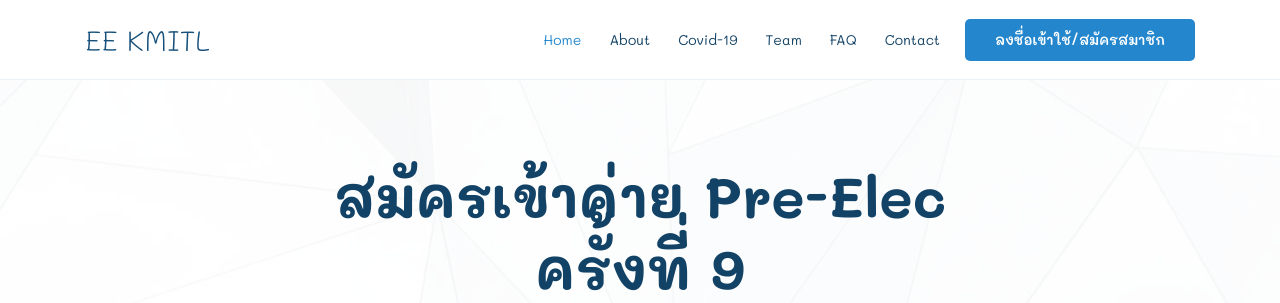
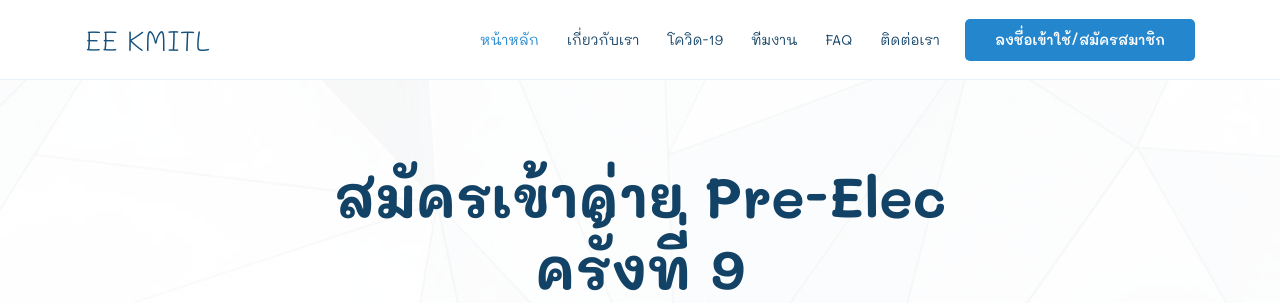
Before and after one commit to KMITL-PreElec9/Website, a Django app: template EEWeb/templates/index.html in a window 1280 px wide. Shown: the top 303 px of the page. Run offline with Django 3.2, Linux system fonts and the light colour scheme; the template is opened without the code that fills it: most values are stand-ins (such as "Sample title", 1, 10 or a date in 2020); some libraries are stand-ins or nearby versions.

Commit message:
Homepage Update

```diff
--- a/EEWeb/site_auth/urls.py
+++ b/EEWeb/site_auth/urls.py
@@ -1,11 +1,9 @@
 from django.urls import path, include
-from django.utils.translation import templatize
-from .views import RegisterView
-from django.views.generic import TemplateView
+from django.views.generic.base import RedirectView
+
 
 urlpatterns = [
-    path('register/', RegisterView.as_view()),
-    path('base/',TemplateView.as_view(template_name='account/base.html')),
+    #path('base/',TemplateView.as_view(template_name='account/base.html')),
     path('', include('allauth.urls')),
-
+    path('profile/', RedirectView.as_view(pattern_name ='home')),
 ]
--- a/EEWeb/static/assets/js/main.js
+++ b/EEWeb/static/assets/js/main.js
@@ -4,6 +4,7 @@
 * Author: BootstrapMade.com
 * License: https://bootstrapmade.com/license/
 */
+
 !(function($) {
   "use strict";
 
--- /dev/null
+++ b/EEWeb/templates/base.html
@@ -0,0 +1,124 @@
+{% load static%}
+<!DOCTYPE html>
+<html lang="en">
+
+<head>
+  <meta charset="utf-8">
+  <meta content="width=device-width, initial-scale=1.0" name="viewport">
+
+  <title>{{title_name}}</title>
+  <meta content="" name="description">
+  <meta content="" name="keywords">
+
+  <!-- Favicons -->
+  <link href="{%static 'assets/img/favicon.png' %}" rel="icon">
+  <link href='{%static "assets/img/apple-touch-icon.png"%}' rel="apple-touch-icon">
+
+  <!-- Google Fonts -->
+  <link rel="preconnect" href="https://fonts.gstatic.com">
+  <link href="https://fonts.googleapis.com/css2?family=Mali:ital,wght@0,300;0,400;0,500;0,600;0,700;1,300;1,400;1,500;1,600;1,700&display=swap" rel="stylesheet">
+
+  <!-- Vendor CSS Files -->
+  <link href='{% static "assets/vendor/bootstrap/css/bootstrap.min.css"%}' rel="stylesheet">
+  <link href='{% static "assets/vendor/icofont/icofont.min.css"%}' rel="stylesheet">
+  <link href='{% static "assets/vendor/boxicons/css/boxicons.min.css"%}' rel="stylesheet">
+  <link href='{% static "assets/vendor/remixicon/remixicon.css"%}' rel="stylesheet">
+  <link href='{% static "assets/vendor/venobox/venobox.css"%}' rel="stylesheet">
+  <link href='{% static "assets/vendor/owl.carousel/assets/owl.carousel.min.css"%}' rel="stylesheet">
+  <link href='{% static "assets/vendor/aos/aos.css"%}' rel="stylesheet">
+
+  <!-- Template Main CSS File -->
+  <link href='{% static "assets/css/test_style.css"%}' rel="stylesheet">
+
+
+  <!-- =======================================================
+  * Template Name: OnePage - v2.2.2
+  * Template URL: https://bootstrapmade.com/onepage-multipurpose-bootstrap-template/
+  * Author: BootstrapMade.com
+  * License: https://bootstrapmade.com/license/
+  ======================================================== -->
+</head>
+
+<body>
+
+  <!-- ======= Header ======= -->
+  <header id="header" class="fixed-top">
+    <div class="container d-flex align-items-center">
+
+      <h1 class="logo mr-auto"><a href="index.html">EE KMITL</a></h1>
+      <!-- Uncomment below if you prefer to use an image logo -->
+      <!-- <a href="index.html" class="logo mr-auto"><img src="assets/img/logo.png" alt="" class="img-fluid"></a>-->
+
+      <nav class="nav-menu d-none d-lg-block">
+        <ul>
+          <li class="active"><a href="#hero">หน้าหลัก</a></li>
+          <li><a href="#about">เกี่ยวกับเรา</a></li>
+          <li><a href="#covid">โควิด-19</a></li>
+          <li><a href="#team">ทีมงาน</a></li>
+          <li><a href="#faq">FAQ</a></li>
+          <li><a href="#contact">ติดต่อเรา</a></li>
+
+        </ul>
+      </nav><!-- .nav-menu -->
+      {% if user.is_authenticated %}
+        <nav class="nav-menu d-none d-lg-block">
+            <ul>
+                <li class="drop-down">{{user.email}}
+                    <ul>
+                        <li><a href="{{ HTTP_HOST }}/accounts/userprofile">ข้อมูลส่วนตัว</a></li>
+                        <li><a href="{{ HTTP_HOST }}/accounts/password/change">เปลี่ยนรหัสผ่าน</a></li>
+                        <li ><a class="btn btn-primary btn-block" style = 'width:70%; color:white; margin:auto' href="{{ HTTP_HOST }}/accounts/logout">ลงชื่อออก</a></li>
+                    </ul>
+            </ul>
+        <nav>
+      {%else%}
+      <a href="/accounts/login" class="get-started-btn">ลงชื่อเข้าใช้/สมัครสมาชิก</a>
+      {%endif%}
+    </div>
+  </header><!-- End Header -->
+{% block content %}
+
+{%endblock %}
+      <div class="mr-md-auto text-center text-md-left">
+        <div class="copyright">
+          &copy; Copyright <strong><span>OnePage</span></strong>. All Rights Reserved
+        </div>
+        <div class="credits">
+          <!-- All the links in the footer should remain intact. -->
+          <!-- You can delete the links only if you purchased the pro version. -->
+          <!-- Licensing information: https://bootstrapmade.com/license/ -->
+          <!-- Purchase the pro version with working PHP/AJAX contact form: https://bootstrapmade.com/onepage-multipurpose-bootstrap-template/ -->
+          Designed by <a href="https://bootstrapmade.com/">BootstrapMade</a>
+        </div>
+      </div>
+      <div class="social-links text-center text-md-right pt-3 pt-md-0">
+        <a href="#" class="twitter"><i class="bx bxl-twitter"></i></a>
+        <a href="#" class="facebook"><i class="bx bxl-facebook"></i></a>
+        <a href="#" class="instagram"><i class="bx bxl-instagram"></i></a>
+        <a href="#" class="google-plus"><i class="bx bxl-skype"></i></a>
+        <a href="#" class="linkedin"><i class="bx bxl-linkedin"></i></a>
+      </div>
+    </div>
+  </footer><!-- End Footer -->
+
+  <a href="#" class="back-to-top"><i class="ri-arrow-up-line"></i></a>
+  <div id="preloader"></div>
+
+  <!-- Vendor JS Files -->
+  <script src='{% static "assets/vendor/jquery/jquery.min.js"%}'></script>
+  <script src='{% static "assets/vendor/bootstrap/js/bootstrap.bundle.min.js"%}'></script>
+  <script src='{% static "assets/vendor/jquery.easing/jquery.easing.min.js"%}'></script>
+  <script src='{% static "assets/vendor/php-email-form/validate.js"%}'></script>
+  <script src='{% static "assets/vendor/waypoints/jquery.waypoints.min.js"%}'></script>
+  <script src='{% static "assets/vendor/counterup/counterup.min.js"%}'></script>
+  <script src='{% static "assets/vendor/venobox/venobox.min.js"%}'></script>
+  <script src='{% static "assets/vendor/owl.carousel/owl.carousel.min.js"%}'></script>
+  <script src='{% static "assets/vendor/isotope-layout/isotope.pkgd.min.js"%}'></script>
+  <script src='{% static "assets/vendor/aos/aos.js"%}'></script>
+
+  <!-- Template Main JS File -->
+  <script src='{% static "assets/js/main.js"%}'></script>
+
+</body>
+
+</html>
--- a/EEWeb/templates/index.html
+++ b/EEWeb/templates/index.html
@@ -1,71 +1,7 @@
+{% extends 'base.html' %}
 {% load static%}
-<!DOCTYPE html>
-<html lang="en">
 
-<head>
-  <meta charset="utf-8">
-  <meta content="width=device-width, initial-scale=1.0" name="viewport">
-
-  <title>{{title_name}}</title>
-  <meta content="" name="description">
-  <meta content="" name="keywords">
-
-  <!-- Favicons -->
-  <link href="{%static 'assets/img/favicon.png' %}" rel="icon">
-  <link href='{%static "assets/img/apple-touch-icon.png"%}' rel="apple-touch-icon">
-
-  <!-- Google Fonts -->
-  <link rel="preconnect" href="https://fonts.gstatic.com">
-  <link href="https://fonts.googleapis.com/css2?family=Mali:ital,wght@0,300;0,400;0,500;0,600;0,700;1,300;1,400;1,500;1,600;1,700&display=swap" rel="stylesheet">
-
-  <!-- Vendor CSS Files -->
-  <link href='{% static "assets/vendor/bootstrap/css/bootstrap.min.css"%}' rel="stylesheet">
-  <link href='{% static "assets/vendor/icofont/icofont.min.css"%}' rel="stylesheet">
-  <link href='{% static "assets/vendor/boxicons/css/boxicons.min.css"%}' rel="stylesheet">
-  <link href='{% static "assets/vendor/remixicon/remixicon.css"%}' rel="stylesheet">
-  <link href='{% static "assets/vendor/venobox/venobox.css"%}' rel="stylesheet">
-  <link href='{% static "assets/vendor/owl.carousel/assets/owl.carousel.min.css"%}' rel="stylesheet">
-  <link href='{% static "assets/vendor/aos/aos.css"%}' rel="stylesheet">
-
-  <!-- Template Main CSS File -->
-  <link href='{% static "assets/css/test_style.css"%}' rel="stylesheet">
-
-
-  <!-- =======================================================
-  * Template Name: OnePage - v2.2.2
-  * Template URL: https://bootstrapmade.com/onepage-multipurpose-bootstrap-template/
-  * Author: BootstrapMade.com
-  * License: https://bootstrapmade.com/license/
-  ======================================================== -->
-</head>
-
-<body>
-
-  <!-- ======= Header ======= -->
-  <header id="header" class="fixed-top">
-    <div class="container d-flex align-items-center">
-
-      <h1 class="logo mr-auto"><a href="index.html">EE KMITL</a></h1>
-      <!-- Uncomment below if you prefer to use an image logo -->
-      <!-- <a href="index.html" class="logo mr-auto"><img src="assets/img/logo.png" alt="" class="img-fluid"></a>-->
-
-      <nav class="nav-menu d-none d-lg-block">
-        <ul>
-          <li class="active"><a href="#hero">Home</a></li>
-          <li><a href="#about">About</a></li>
-          <li><a href="#covid">Covid-19</a></li>
-          <li><a href="#team">Team</a></li>
-          <li><a href="#faq">FAQ</a></li>
-          <li><a href="#contact">Contact</a></li>
-
-        </ul>
-      </nav><!-- .nav-menu -->
-
-      <a href="/accounts/login" class="get-started-btn">ลงชื่อเข้าใช้/สมัครสมาชิก</a>
-
-    </div>
-  </header><!-- End Header -->
-
+{% block content %}
   <!-- ======= Hero Section ======= -->
   <section id="hero" class="d-flex align-items-center">
     <div class="container position-relative" data-aos="fade-up" data-aos-delay="100">
@@ -459,47 +395,4 @@
     </div>
 
     <div class="container d-md-flex py-4">
-
-      <div class="mr-md-auto text-center text-md-left">
-        <div class="copyright">
-          &copy; Copyright <strong><span>OnePage</span></strong>. All Rights Reserved
-        </div>
-        <div class="credits">
-          <!-- All the links in the footer should remain intact. -->
-          <!-- You can delete the links only if you purchased the pro version. -->
-          <!-- Licensing information: https://bootstrapmade.com/license/ -->
-          <!-- Purchase the pro version with working PHP/AJAX contact form: https://bootstrapmade.com/onepage-multipurpose-bootstrap-template/ -->
-          Designed by <a href="https://bootstrapmade.com/">BootstrapMade</a>
-        </div>
-      </div>
-      <div class="social-links text-center text-md-right pt-3 pt-md-0">
-        <a href="#" class="twitter"><i class="bx bxl-twitter"></i></a>
-        <a href="#" class="facebook"><i class="bx bxl-facebook"></i></a>
-        <a href="#" class="instagram"><i class="bx bxl-instagram"></i></a>
-        <a href="#" class="google-plus"><i class="bx bxl-skype"></i></a>
-        <a href="#" class="linkedin"><i class="bx bxl-linkedin"></i></a>
-      </div>
-    </div>
-  </footer><!-- End Footer -->
-
-  <a href="#" class="back-to-top"><i class="ri-arrow-up-line"></i></a>
-  <div id="preloader"></div>
-
-  <!-- Vendor JS Files -->
-  <script src='{% static "assets/vendor/jquery/jquery.min.js"%}'></script>
-  <script src='{% static "assets/vendor/bootstrap/js/bootstrap.bundle.min.js"%}'></script>
-  <script src='{% static "assets/vendor/jquery.easing/jquery.easing.min.js"%}'></script>
-  <script src='{% static "assets/vendor/php-email-form/validate.js"%}'></script>
-  <script src='{% static "assets/vendor/waypoints/jquery.waypoints.min.js"%}'></script>
-  <script src='{% static "assets/vendor/counterup/counterup.min.js"%}'></script>
-  <script src='{% static "assets/vendor/venobox/venobox.min.js"%}'></script>
-  <script src='{% static "assets/vendor/owl.carousel/owl.carousel.min.js"%}'></script>
-  <script src='{% static "assets/vendor/isotope-layout/isotope.pkgd.min.js"%}'></script>
-  <script src='{% static "assets/vendor/aos/aos.js"%}'></script>
-
-  <!-- Template Main JS File -->
-  <script src='{% static "assets/js/main.js"%}'></script>
-
-</body>
-
-</html>
+{%endblock%}
```
